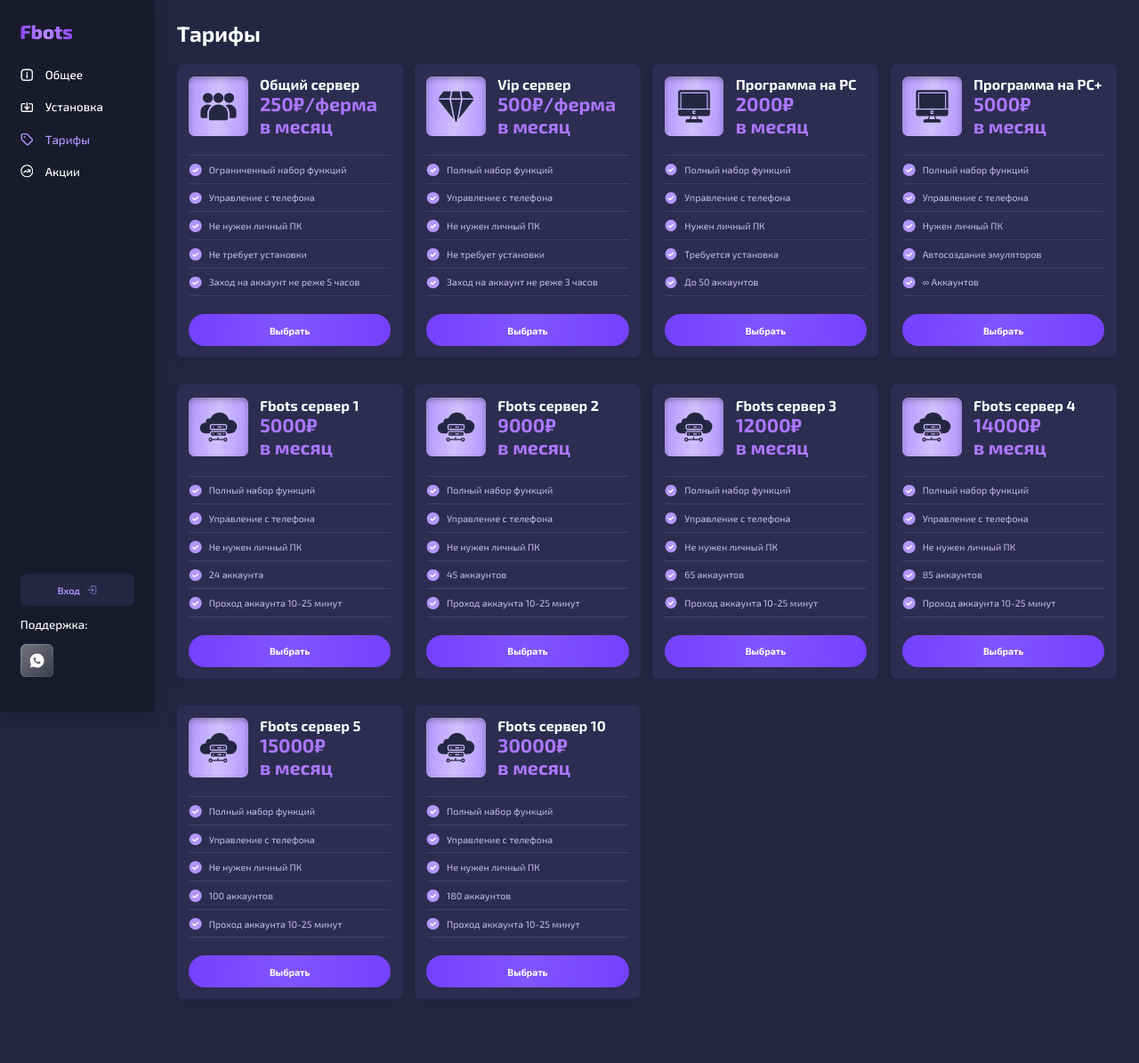
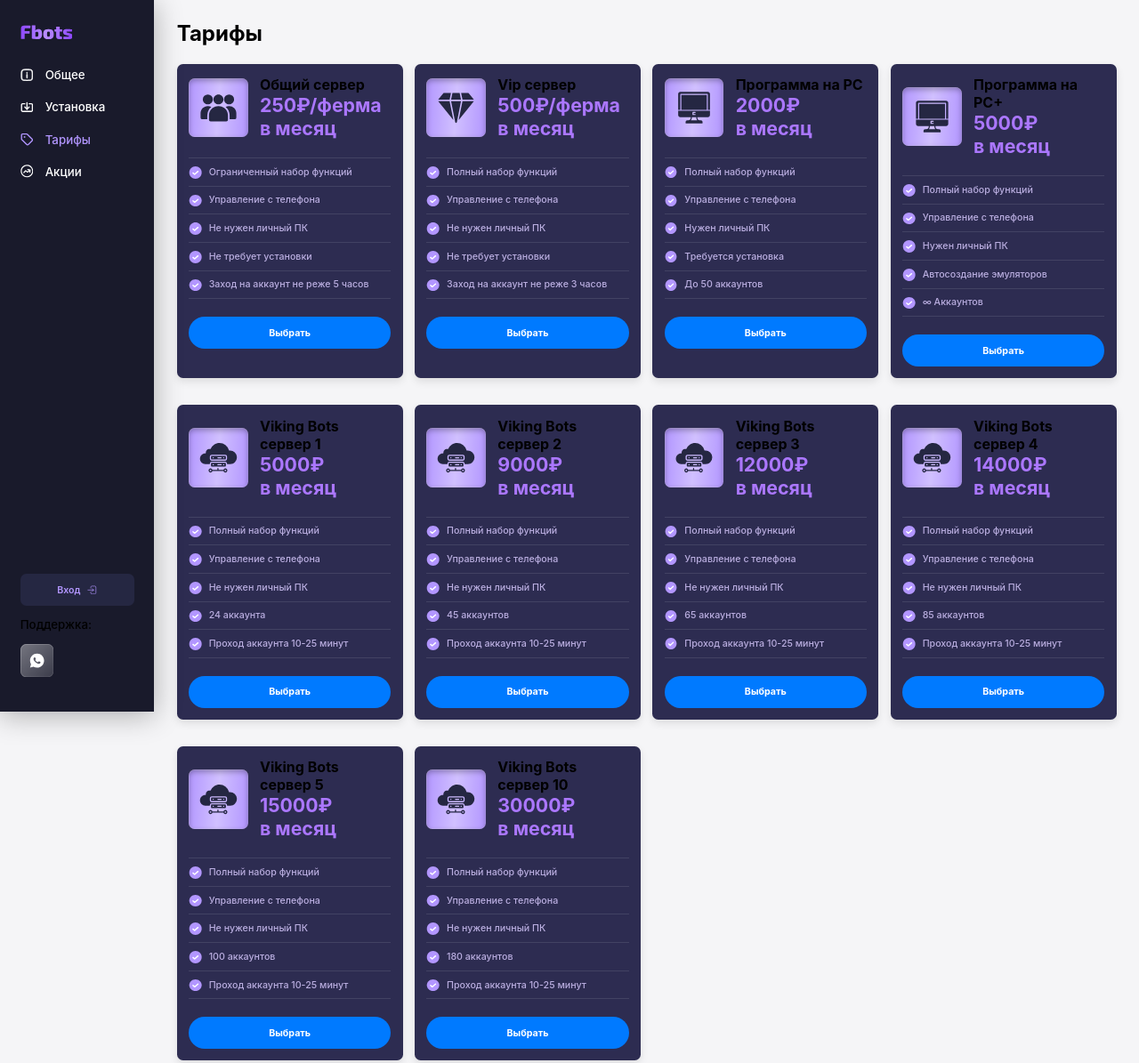
Before and after one commit to Et0ZheMax/VRrss, a plain HTML site: page rates.html in a window 1280 px wide. Shown: the top 1195 px of the page at 89% size. Drawn offline with nearby package versions, Linux system fonts and the light colour scheme.

Commit message:
Revamp site for Viking Rise theme

```diff
--- a/css/style.css
+++ b/css/style.css
@@ -91,9 +91,9 @@
 body {
   padding: 0;
   margin: 0;
-  background-color: #252742;
-  color: #fff;
-  font-family: "Exo 2", sans-serif;
+  background-color: #f5f5f7;
+  color: #000;
+  font-family: -apple-system, BlinkMacSystemFont, "Segoe UI", Roboto, Helvetica, Arial, sans-serif;
   font-weight: 500;
   font-size: calc(16 / var(--screensize) * 100vw);
 }
@@ -114,7 +114,7 @@ a {
 }
 
 input, button {
-  font-family: "Exo 2", sans-serif;
+  font-family: -apple-system, BlinkMacSystemFont, "Segoe UI", Roboto, Helvetica, Arial, sans-serif;
   font-weight: 500;
   outline: none;
   font-size: 1em;
@@ -129,7 +129,7 @@ input {
 }
 
 .basic-btn {
-  background: linear-gradient(93.58deg, rgba(255, 255, 255, 0) 0%, rgba(255, 255, 255, 0.1) 49.7%, rgba(255, 255, 255, 0) 100%), #7441FF;
+  background-color: #007aff;
   color: #fff;
   border: none;
   border-radius: calc(50 / var(--screensize) * 100vw);
@@ -141,8 +141,7 @@ input {
 
 .basic-btn:hover {
   transition: .2s ease;
-  background-color: #fff;
-  color: #7441FF;
+  background-color: #0051a8;
 }
 
 .signin {
--- a/rates.html
+++ b/rates.html
@@ -3,7 +3,7 @@
 <html lang="en">
 <head>
     <meta charset="UTF-8">
-    <title>Rates | Fbots</title>
+    <title>Rates | Viking Bots</title>
     <meta name="viewport" content="width=device-width, user-scalable=no, initial-scale=1.0, maximum-scale=1.0, minimum-scale=1.0">
     <link rel="stylesheet" href="css/style.css">
 </head>
@@ -420,7 +420,7 @@
                     <div class="rates__item__head">
                         <img src="images/dedicated_icon.svg" alt="">
                         <div class="rates__item__head__text">
-                            <p>Fbots сервер 1</p>
+                            <p>Viking Bots сервер 1</p>
                             <span>5000₽</span><br>
                             <span>в месяц</span>
                         </div>
@@ -458,7 +458,7 @@
                     <div class="rates__item__head">
                         <img src="images/dedicated_icon.svg" alt="">
                         <div class="rates__item__head__text">
-                            <p>Fbots сервер 2</p>
+                            <p>Viking Bots сервер 2</p>
                             <span>9000₽</span><br>
                             <span>в месяц</span>
                         </div>
@@ -496,7 +496,7 @@
                     <div class="rates__item__head">
                         <img src="images/dedicated_icon.svg" alt="">
                         <div class="rates__item__head__text">
-                            <p>Fbots сервер 3</p>
+                            <p>Viking Bots сервер 3</p>
                             <span>12000₽</span><br>
                             <span>в месяц</span>
                         </div>
@@ -533,7 +533,7 @@
                     <div class="rates__item__head">
                         <img src="images/dedicated_icon.svg" alt="">
                         <div class="rates__item__head__text">
-                            <p>Fbots сервер 4</p>
+                            <p>Viking Bots сервер 4</p>
                             <span>14000₽</span><br>
                             <span>в месяц</span>
                         </div>
@@ -573,7 +573,7 @@
                 <div class="rates__item__head">
                     <img src="images/dedicated_icon.svg" alt="">
                     <div class="rates__item__head__text">
-                        <p>Fbots сервер 5</p>
+                        <p>Viking Bots сервер 5</p>
                         <span>15000₽</span><br>
                         <span>в месяц</span>
                     </div>
@@ -611,7 +611,7 @@
                 <div class="rates__item__head">
                     <img src="images/dedicated_icon.svg" alt="">
                     <div class="rates__item__head__text">
-                        <p>Fbots сервер 10</p>
+                        <p>Viking Bots сервер 10</p>
                         <span>30000₽</span><br>
                         <span>в месяц</span>
                     </div>
```
Also changed, not shown: index.html (+5 -5 lines), login.html (+1 -1 lines), promo.html (+1 -1 lines), setup.html (+1 -1 lines), signup.html (+1 -1 lines), whatsapp_support.html (+1 -1 lines).
